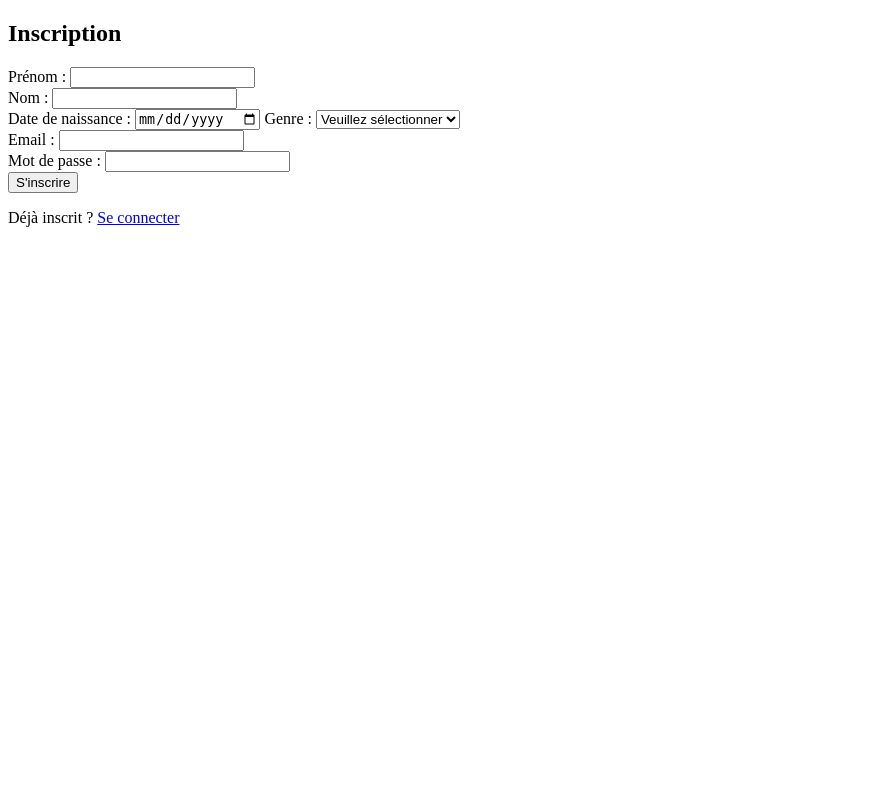
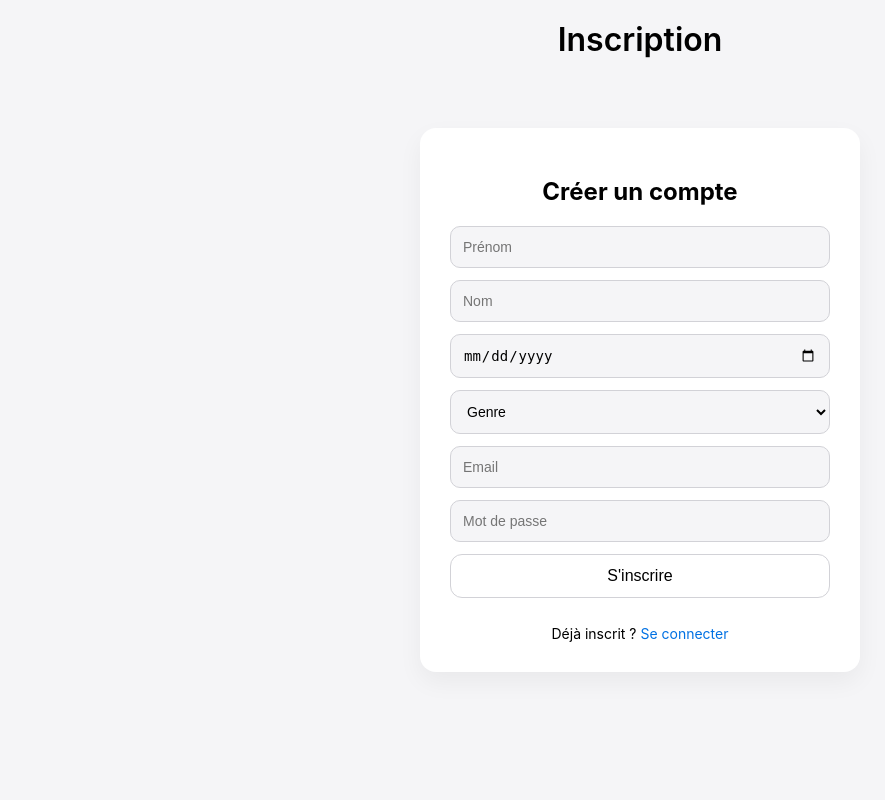
Before and after one commit to Shawgui2509/CVEEN, a CodeIgniter 4 app: the page made by app/Views/form/register.php in a window 1280 px wide. Shown: the whole page, without its empty margins (0-885 px from the left). Run offline with PHP 8.4 and a stand-in for CodeIgniter, Linux system fonts and the light colour scheme; the template is opened without the code that fills it, so the values that code supplies are empty; some libraries are stand-ins or nearby versions.

Commit message:
Modif Inscription

```diff
--- a/app/Config/Security.php
+++ b/app/Config/Security.php
@@ -15,7 +15,7 @@ class Security extends BaseConfig
      *
      * @var string 'cookie' or 'session'
      */
-    public string $csrfProtection = 'cookie';
+    public string $csrfProtection = null;
 
     /**
      * --------------------------------------------------------------------------
--- a/app/Views/form/register.php
+++ b/app/Views/form/register.php
@@ -1,47 +1,140 @@
 <!DOCTYPE html>
 <html lang="fr">
 <head>
-    <meta charset="UTF-8">
-    <title>Inscription</title>
+<meta charset="UTF-8">
+<title>Inscription</title>
+<style>
+    body {
+        font-family: -apple-system, BlinkMacSystemFont, "Segoe UI", Roboto, sans-serif;
+        background-color: #f5f5f7;
+        display: flex;
+        justify-content: center;
+        align-items: center;
+        height: 100vh;
+        margin: 0;
+    }
+
+    .form-container {
+        background: #ffffff;
+        padding: 30px;
+        border-radius: 16px;
+        width: 380px;
+        box-shadow: 0 10px 25px rgba(0,0,0,0.05);
+    }
+
+    h2 {
+        text-align: center;
+        margin-bottom: 20px;
+    }
+
+    input, select {
+        width: 100%;
+        padding: 12px;
+        border-radius: 10px;
+        border: 1px solid #d2d2d7;
+        background: #f5f5f7;
+        font-size: 14px;
+        margin-bottom: 12px;
+        outline: none;
+        transition: 0.2s;
+        box-sizing: border-box;
+    }
+
+    input:focus, select:focus {
+        border-color: #0071e3;
+        background: #fff;
+    }
+
+    button, input[type="submit"] {
+        width: 100%;
+        padding: 12px;
+        border-radius: 12px;
+        border: none;
+        background: #ffffff;
+        color: #000;
+        font-size: 16px;
+        cursor: pointer;
+        border: 1px solid #d2d2d7;
+        transition: 0.2s;
+    }
+
+    button:hover, input[type="submit"]:hover {
+        background: #f0f0f0;
+    }
+
+    .error {
+        color: red;
+        margin-bottom: 10px;
+        text-align: center;
+        font-size: 14px;
+    }
+
+    .link {
+        text-align: center;
+        margin-top: 15px;
+        font-size: 14px;
+    }
+
+    .link a {
+        color: #0071e3;
+        text-decoration: none;
+    }
+
+    .link a:hover {
+        text-decoration: underline;
+    }
+</style>
 </head>
+
 <body>
-    <h2>Inscription</h2>
+
+<div style="position:absolute; top:20px; width:100%; text-align:center;">
+    <h1 style="margin:0; font-weight:600;">Inscription</h1>
+</div>
+
+<div class="form-container">
+    <h2>Créer un compte</h2>
 
     <?php if (session()->getFlashdata('error')) : ?>
-        <p style="color: red;"><?= session()->getFlashdata('error') ?></p>
+        <p class="error"><?= session()->getFlashdata('error') ?></p>
+    <?php endif; ?>
+
+    <?php if (isset($validation)) : ?>
+        <div class="error">
+            <?php if (is_object($validation)) : ?>
+                <?= $validation->listErrors() ?>
+            <?php else : ?>
+                <?= esc($validation) ?>
+            <?php endif; ?>
+        </div>
     <?php endif; ?>
 
     <form action="<?= site_url('CreateUser/register') ?>" method="post">
 
+        <input type="text" name="prenom" placeholder="Prénom" value="<?= old('prenom') ?>" required>
 
-        <label for="prenom">Prénom :</label>
-        <input type="text" name="prenom" required><br>
+        <input type="text" name="nom" placeholder="Nom" value="<?= old('nom') ?>" required>
 
-        <label for="nom">Nom :</label>
-        <input type="text" name="nom" required><br>
+        <input type="date" name="date_naissance" value="<?= old('date_naissance') ?>" required>
 
-        <label for="date_naissance">Date de naissance :</label>
-        <input type="date" name="date_naissance" pattern="\d{4}-\d{2}-\d{2}" required>
+        <select name="genre">
+            <option value="">Genre</option>
+            <option value="Homme" <?= old('genre') === 'Homme' ? 'selected' : '' ?>>Homme</option>
+            <option value="Femme" <?= old('genre') === 'Femme' ? 'selected' : '' ?>>Femme</option>
+            <option value="Autre" <?= old('genre') === 'Autre' ? 'selected' : '' ?>>Autre</option>
+        </select>
 
-        <label for="genre">Genre :</label>
-        <select name="genre">
-            <option value="">Veuillez sélectionner</option>
-            <option value="Homme">Homme</option>
-            <option value="Femme">Femme</option>
-            <option value="Autre">Autre</option>
-        </select><br>
+        <input type="email" name="email" placeholder="Email" value="<?= old('email') ?>" required>
 
-        <label for="email">Email :</label>
-        <input type="email" name="email" required><br>
+        <input type="password" name="password" placeholder="Mot de passe" required>
 
-        <label for="password">Mot de passe :</label>
-        <input type="password" name="password" required><br>
-
-        <!-- Correction du bouton d'inscription -->
-        <input type="submit" value="S'inscrire" class="btn btn-primary btn-lg">
+        <input type="submit" value="S'inscrire">
     </form>
 
-    <!-- Ajout d'un lien vers la page de connexion -->
-    <p>Déjà inscrit ? <a href="<?= site_url('Connexion') ?>">Se connecter</a></p>
+    <div class="link">
+        Déjà inscrit ? <a href="<?= site_url('Connexion') ?>">Se connecter</a>
+    </div>
+</div>
+
 </body>
 </html>
```
Also changed, not shown: app/Controllers/CreateUser.php (+14 -10 lines), app/Models/UserModel.php (+16 -2 lines), docker-compose.yml (+16 -1 lines), test_mongo.php (added, +19 -0 lines).
